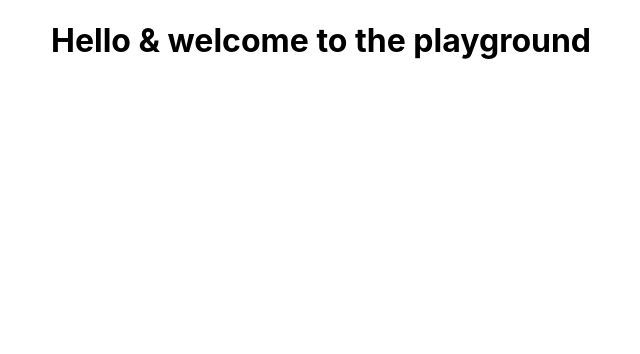
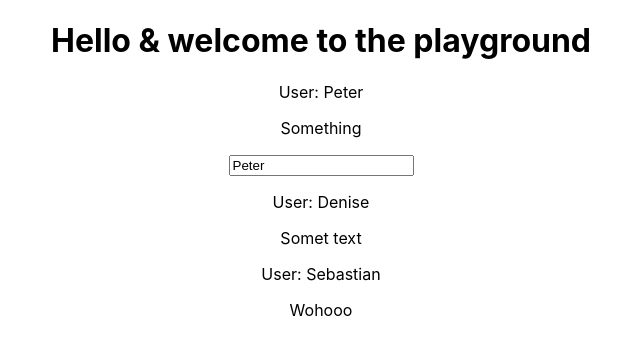
Before and after one commit to manuelgegenhuber/react-playground, a React (Create React App) app: page / in a window 1280 px wide. Shown: the top 354 px of the page, without its empty margins (319-959 px from the left). Built offline with nearby package versions, Linux system fonts and the light colour scheme; the HTML template or start-up script is replaced by a standard one.

Commit message:
after first assignment

```diff
--- a/src/App.js
+++ b/src/App.js
@@ -1,16 +1,35 @@
 import React, { Component } from 'react';
 import './App.css';
 
+import UserInput from './UserInput/UserInput';
+import UserOutput from './UserOutput/UserOutput';
+
 class App extends Component {
+
+    state = {
+        username: "Peter"
+    }
+
+    changeNameHandler = (event) => {
+        this.setState({
+            username: event.target.value
+        });
+    }
+
     render() {
         return (
             <div className = "App" >
                 <h1 > Hello & welcome to the playground</h1>
+
+                <UserOutput username={this.state.username}>Something</UserOutput>
+
+                <UserInput change={this.changeNameHandler} name={this.state.username}></UserInput>
+
+                <UserOutput username="Denise">Somet text</UserOutput>
+                <UserOutput username="Sebastian">Wohooo</UserOutput>
             </div>
+
         );
-
-        //behind the scene
-        //return React.createElement('div', {className: 'App'}, React.createElement('h1', null, 'Hello from behind the scene!'));
     }
 }
 
--- /dev/null
+++ b/src/UserInput/UserInput.js
@@ -0,0 +1,12 @@
+import React from 'react';
+
+const userInput = (props) => {
+
+    return(
+        <div className="userinput">
+            <input type="text" onChange={props.change} value={props.name} />
+        </div>
+    );
+}
+
+export default userInput;
--- /dev/null
+++ b/src/UserOutput/UserOutput.js
@@ -0,0 +1,13 @@
+import React from 'react';
+
+const userOutput = (props) => {
+
+    return(
+        <div className="useroutput">
+            <p>User: {props.username}</p>
+            <p>{props.children}</p>
+        </div>
+    );
+}
+
+export default userOutput;
```
